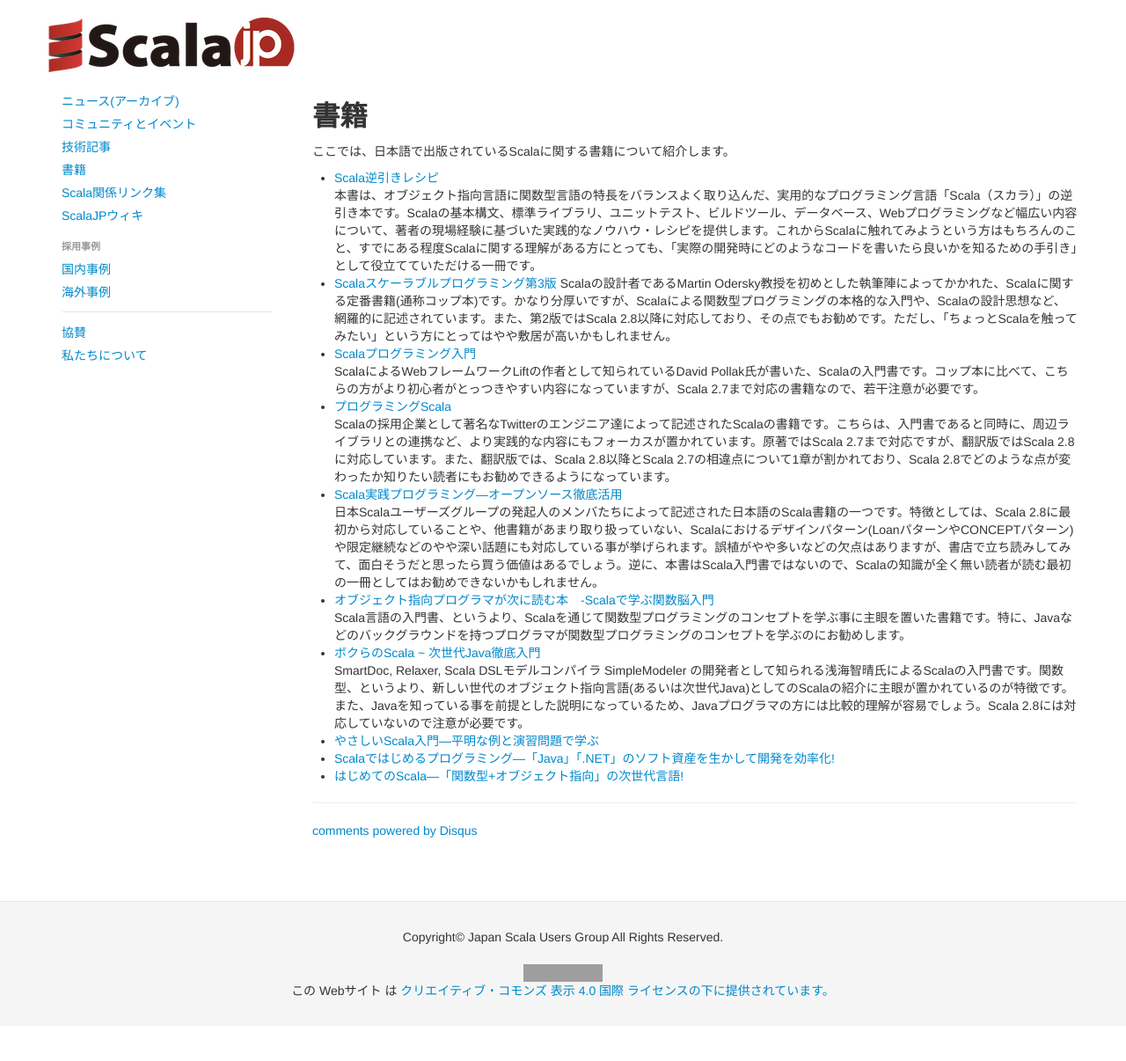
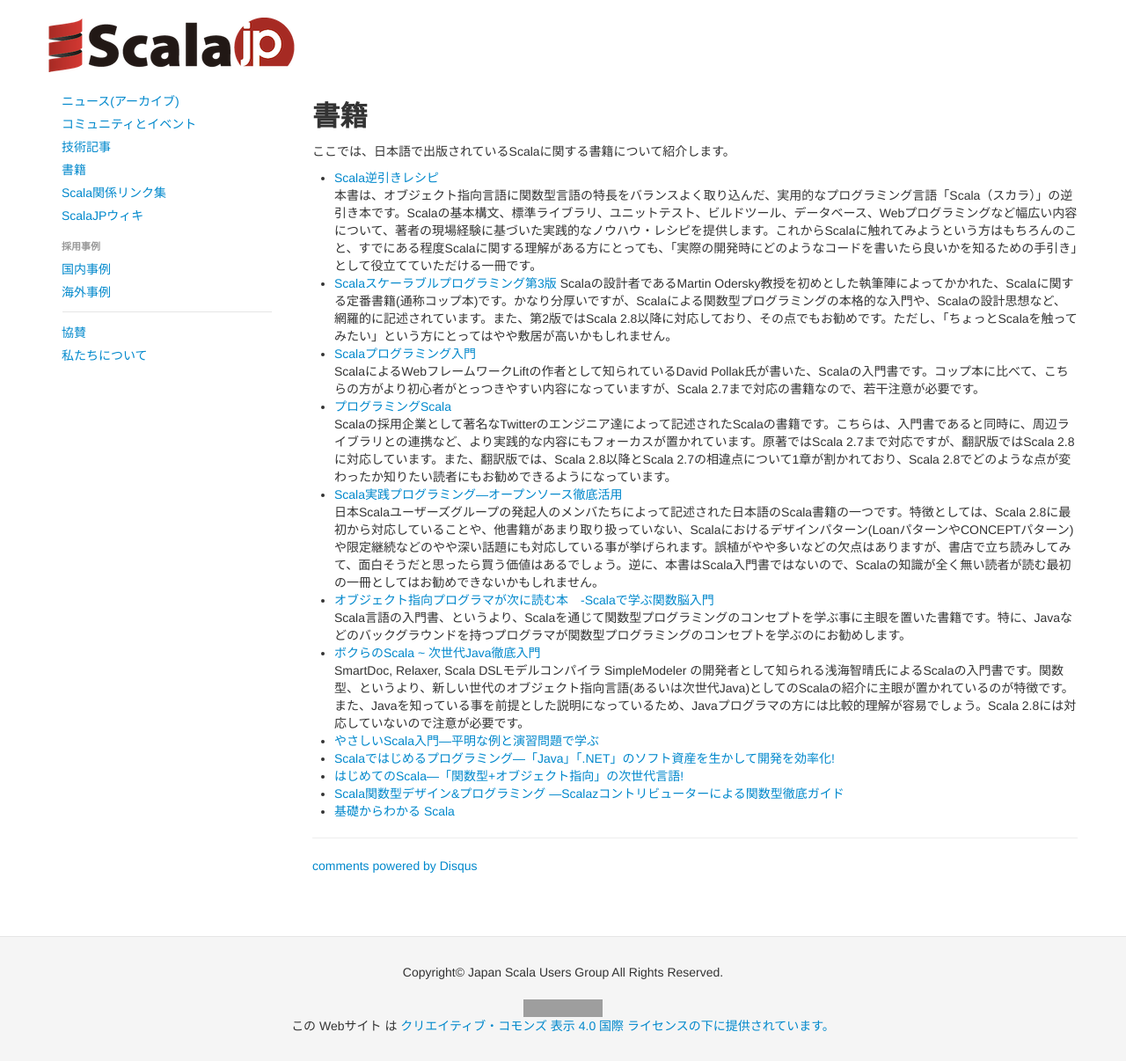
Before and after one commit to scalajp/scalajp, a Jekyll site: the page built from books.md, in a window 1280 px wide. Shown: the whole page at 88% size. Built offline with Jekyll 4.4.1, drawn with Linux system fonts in a browser that asks for light colours; nearby versions of some CDN libraries; comment, search, counter and statistics services are not loaded; before the commit the page ends 1166 px from its top, so only the background shows below that; grey boxes are pictures that could not be loaded.

Commit message:
書籍を追加

```diff
--- a/books.md
+++ b/books.md
@@ -25,3 +25,5 @@
 * [やさしいScala入門―平明な例と演習問題で学ぶ](http://www.amazon.co.jp/%E3%82%84%E3%81%95%E3%81%97%E3%81%84Scala%E5%85%A5%E9%96%80%E2%80%95%E5%B9%B3%E6%98%8E%E3%81%AA%E4%BE%8B%E3%81%A8%E6%BC%94%E7%BF%92%E5%95%8F%E9%A1%8C%E3%81%A7%E5%AD%A6%E3%81%B6-%E6%97%A5%E5%90%91-%E4%BF%8A%E4%BA%8C/dp/4877832386)
 * [Scalaではじめるプログラミング―「Java」「.NET」のソフト資産を生かして開発を効率化!](http://www.amazon.co.jp/Scala%E3%81%A7%E3%81%AF%E3%81%98%E3%82%81%E3%82%8B%E3%83%97%E3%83%AD%E3%82%B0%E3%83%A9%E3%83%9F%E3%83%B3%E3%82%B0%E2%80%95%E3%80%8CJava%E3%80%8D%E3%80%8C-NET%E3%80%8D%E3%81%AE%E3%82%BD%E3%83%95%E3%83%88%E8%B3%87%E7%94%A3%E3%82%92%E7%94%9F%E3%81%8B%E3%81%97%E3%81%A6%E9%96%8B%E7%99%BA%E3%82%92%E5%8A%B9%E7%8E%87%E5%8C%96-I%E3%83%BB-BOOKS-%E8%B5%A4%E9%96%93-%E4%B8%96%E7%B4%80/dp/4777516083)
 * [はじめてのScala―「関数型+オブジェクト指向」の次世代言語!](http://www.amazon.co.jp/%E3%81%AF%E3%81%98%E3%82%81%E3%81%A6%E3%81%AEScala%E2%80%95%E3%80%8C%E9%96%A2%E6%95%B0%E5%9E%8B-%E3%82%AA%E3%83%96%E3%82%B8%E3%82%A7%E3%82%AF%E3%83%88%E6%8C%87%E5%90%91%E3%80%8D%E3%81%AE%E6%AC%A1%E4%B8%96%E4%BB%A3%E8%A8%80%E8%AA%9E-I%E3%83%BB-BOOKS-%E6%B8%85%E6%B0%B4/dp/4777515109)
+* [Scala関数型デザイン&プログラミング ―Scalazコントリビューターによる関数型徹底ガイド](https://www.amazon.co.jp/dp/4844337769/)
+* [基礎からわかる Scala](https://www.amazon.co.jp/dp/4863542267)
```
